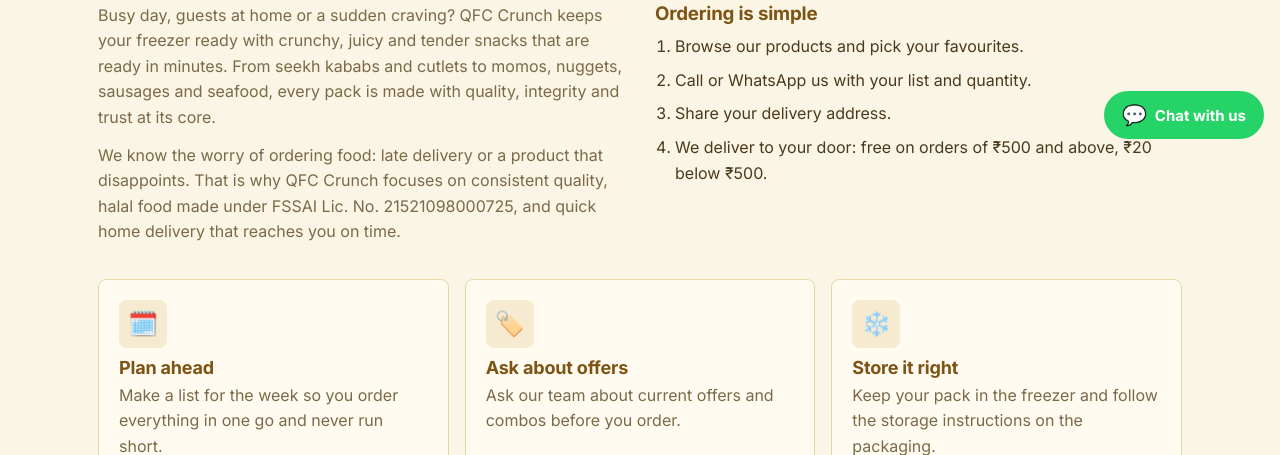
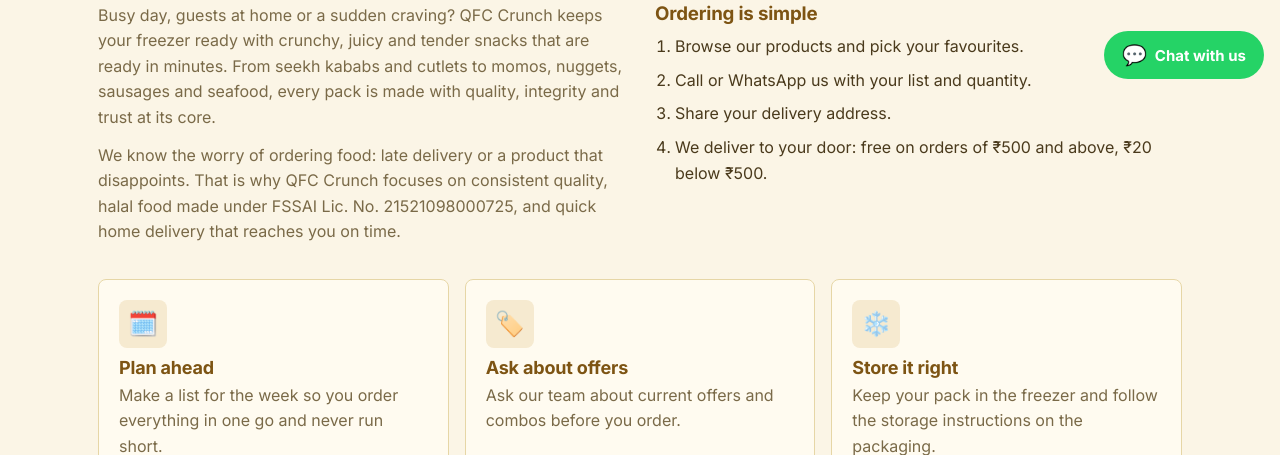
Before and after one commit to mohddarain2/QFC, a plain HTML site: page index.html in a window 1280 px wide. Shown: the part 645-1100 px from the top of the page. Drawn offline with Linux system fonts and the light colour scheme.

Commit message:
update css whatsapp visiblity issue fix

```diff
--- a/css/style.css
+++ b/css/style.css
@@ -1119,7 +1119,8 @@
             border-radius: 999px;
             font: 700 15px Inter, system-ui, sans-serif;
             animation: pulse 2.2s infinite;
-            box-shadow: 0 6px 16px rgba(0, 0, 0, .2)
+            box-shadow: 0 6px 16px rgba(0, 0, 0, .2);
+            margin-bottom:60px
         }
 
         .wafab span {
```
